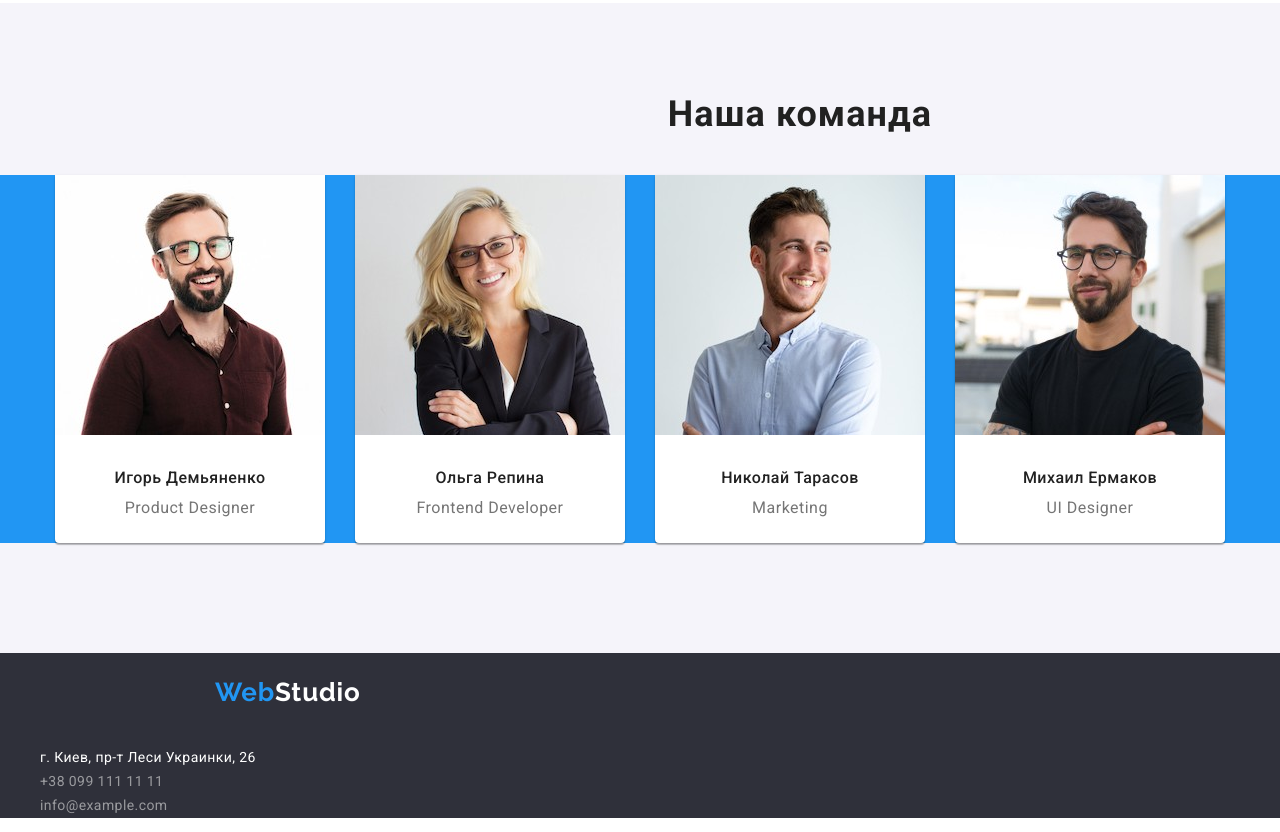
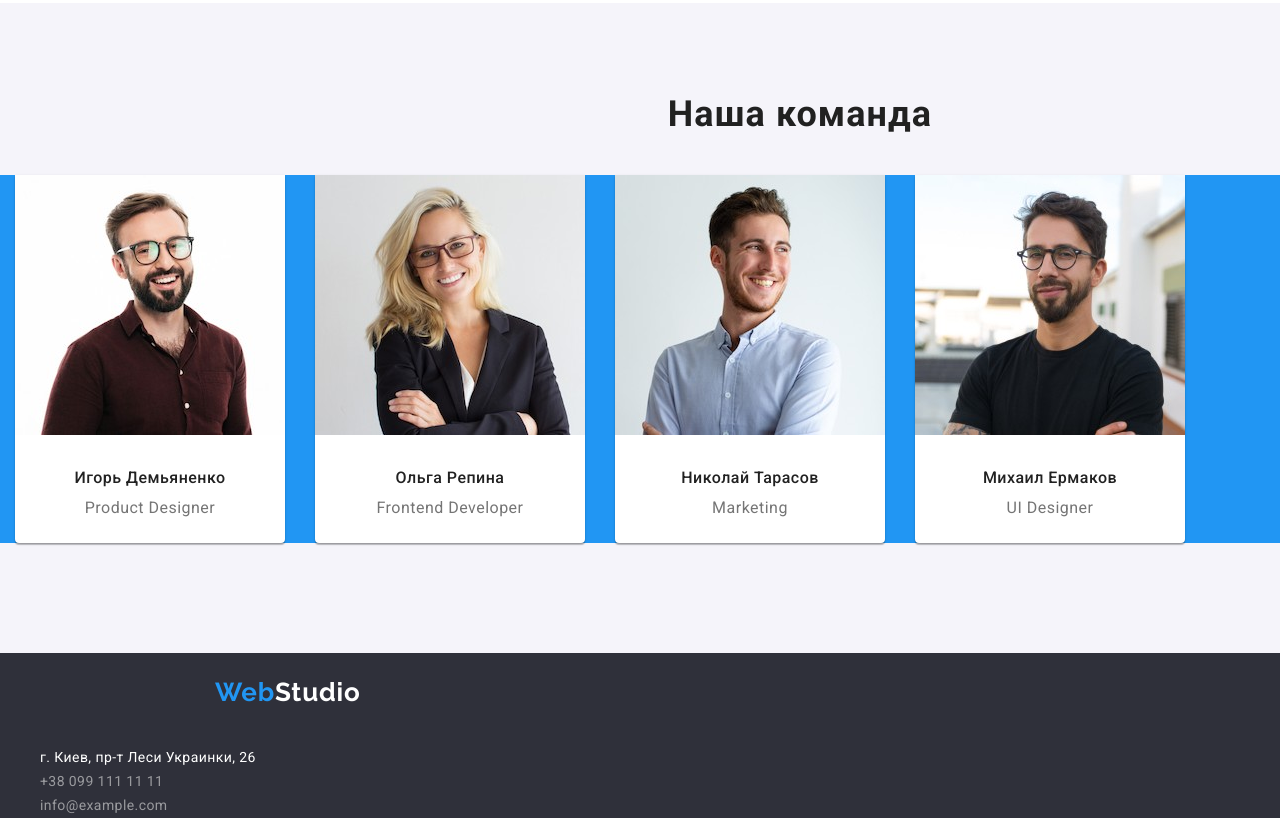
Before and after one commit to 11sergii11/goit-markup-hw-03, a plain HTML site: page index.html in a window 1280 px wide. Shown: the part 1530-2362 px from the top of the page. Drawn offline with nearby package versions, Linux system fonts and the light colour scheme.

Commit message:
Update styles.css

```diff
--- a/css/styles.css
+++ b/css/styles.css
@@ -219,7 +219,7 @@ li {
   width: 1600px;
   display: flex;
   justify-content: centr;
-  /* padding-left: 0px; */
+  padding-left: 0px;
   background-color: #2196f3;
 }
 .team-box-unit {
```
